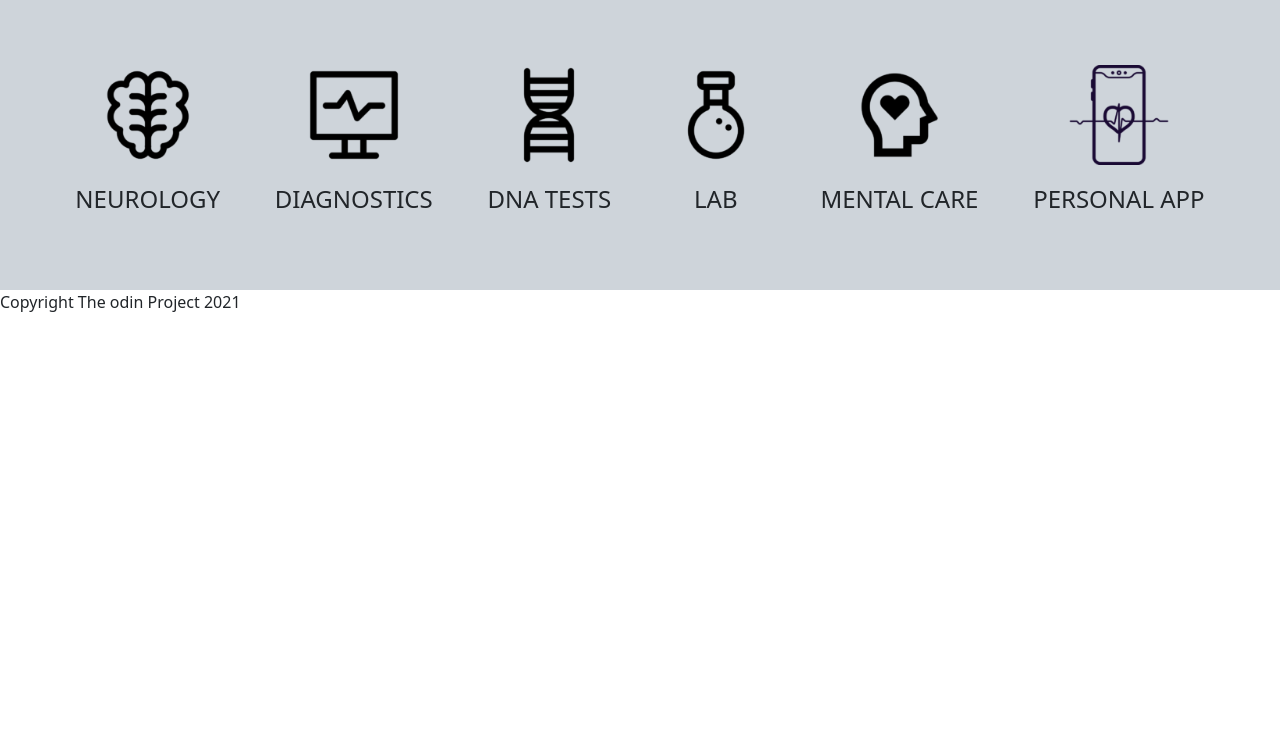
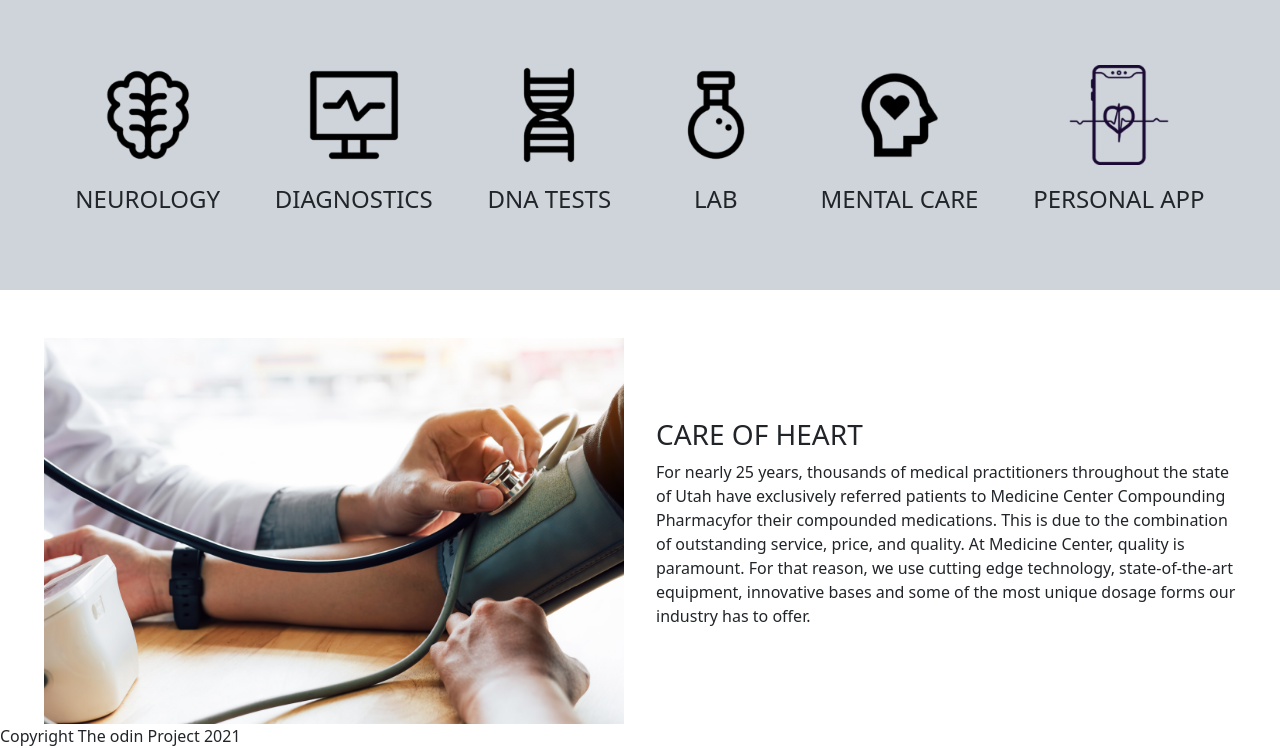
Before and after one commit to Jose-Storani/cybertronLandingPage, a plain HTML site: page index.html in a window 1280 px wide. Shown: the part 2169-2917 px from the top of the page. Before the commit the page ends 2483 px from the top, so only its background shows below. Drawn offline with nearby package versions, Linux system fonts and the light colour scheme.

Commit message:
section heart base finish

```diff
--- a/index.html
+++ b/index.html
@@ -183,11 +183,29 @@
 
         </div>
 
+      </div>
+    </div>
+  </section>
+
+  <!-- SECTION TAKING HEART PRESSION -->
+
+  <section class="container-fluid">
+    <div class="row g-0 mx-3">
+      <div class="col-12 col-md-6 d-md-flex  mt-5 px-3">
+        <img class="w-100" src="./assets/images/takingPression.jpg" alt="takingPression"/>
+      </div>
+      <div class="col-12 col-md-6 mt-5 px-3 d-flex flex-column justify-content-center">
+        <h3>
+          CARE OF HEART
+        </h3>
+        <p>
+          For nearly 25 years, thousands of medical practitioners throughout the state of Utah have exclusively referred patients to Medicine Center Compounding Pharmacyfor their compounded medications. This is due to the combination of outstanding service, price, and quality. At Medicine Center, quality is paramount. For that reason, we use cutting edge technology, state-of-the-art equipment, innovative bases and some of the most unique dosage forms our industry has to offer.
+        </p>
 
       </div>
 
 
-
+      </div>
     </div>
 
   </section>
```
Also changed, not shown: assets/images/takingPression.jpg (added).
